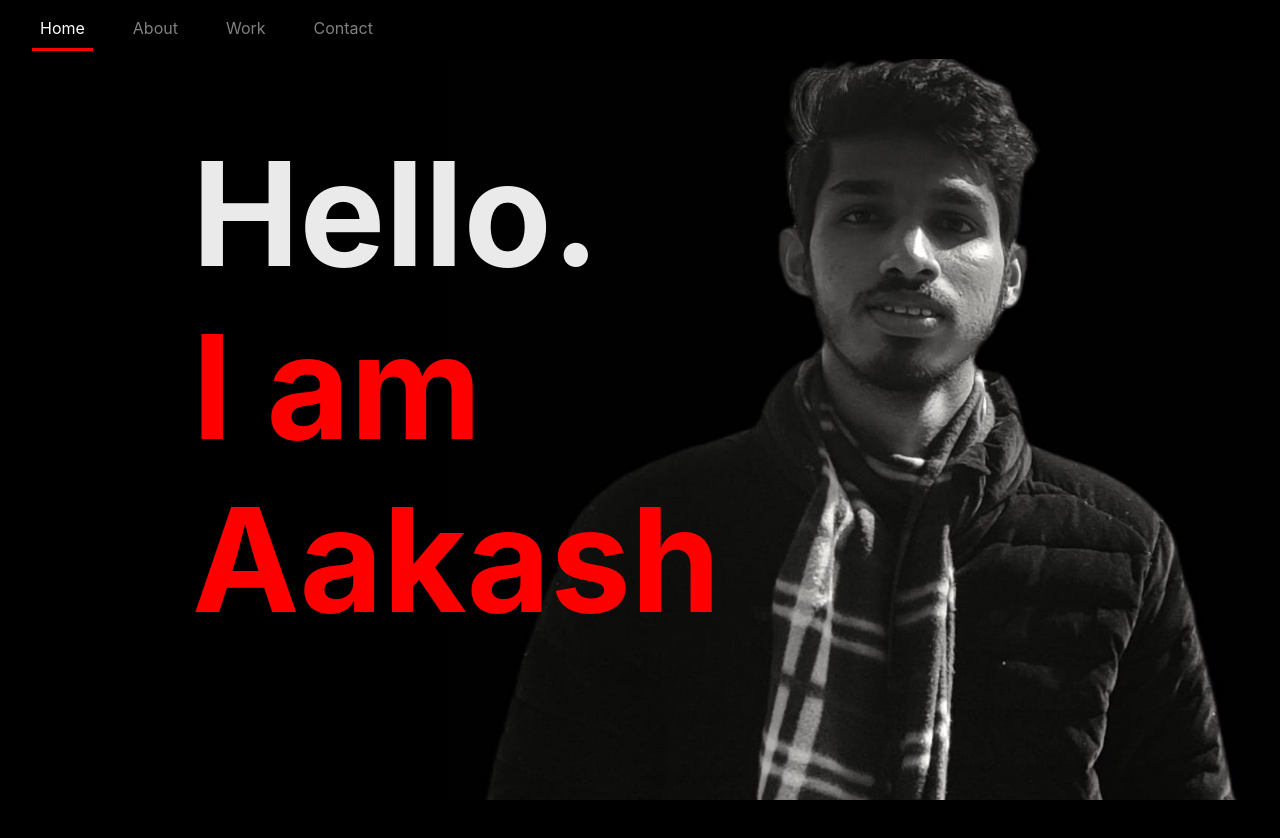
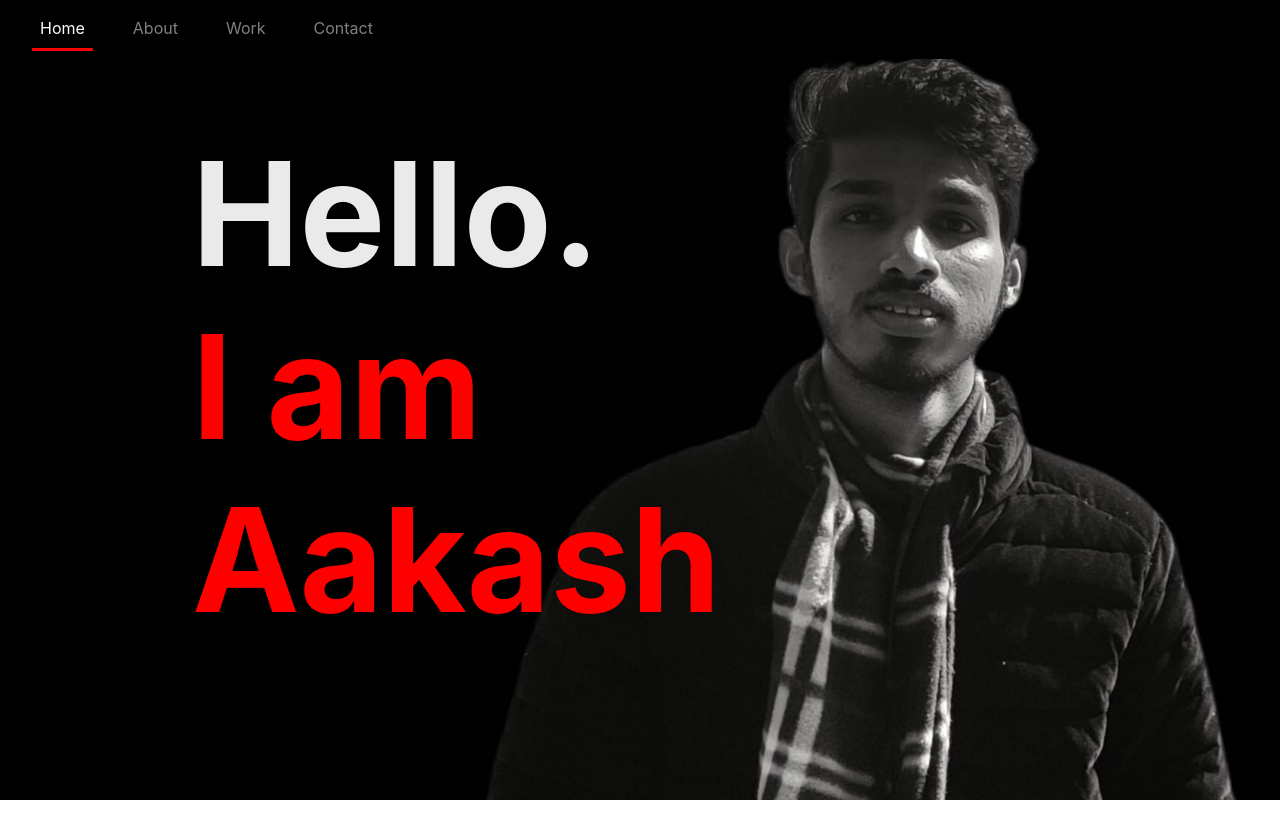
Before and after one commit to akhsri/personal-portfolio, a Next.js app: page / in a window 1280 px wide. Shown: the top 838 px of the page. After the commit the page ends 800 px from the top, so only its background shows below. Built offline with nearby package versions, Linux system fonts and the light colour scheme.

Commit message:
Change project container spacing

```diff
--- a/styles/Home.module.css
+++ b/styles/Home.module.css
@@ -11,7 +11,7 @@
 
 .homecontainer {
   min-height: 100vh;
-  padding: 10% 10% 20% 15%;
+  padding: 10% 10% 8% 15%;
   display: flex;
   flex-direction: column;
   background-color: black;
@@ -439,6 +439,7 @@
 
 .projectcontainer{
   padding-left: 8%;
+  padding-right: 18%;
 }
 
 .projecttext{
```
